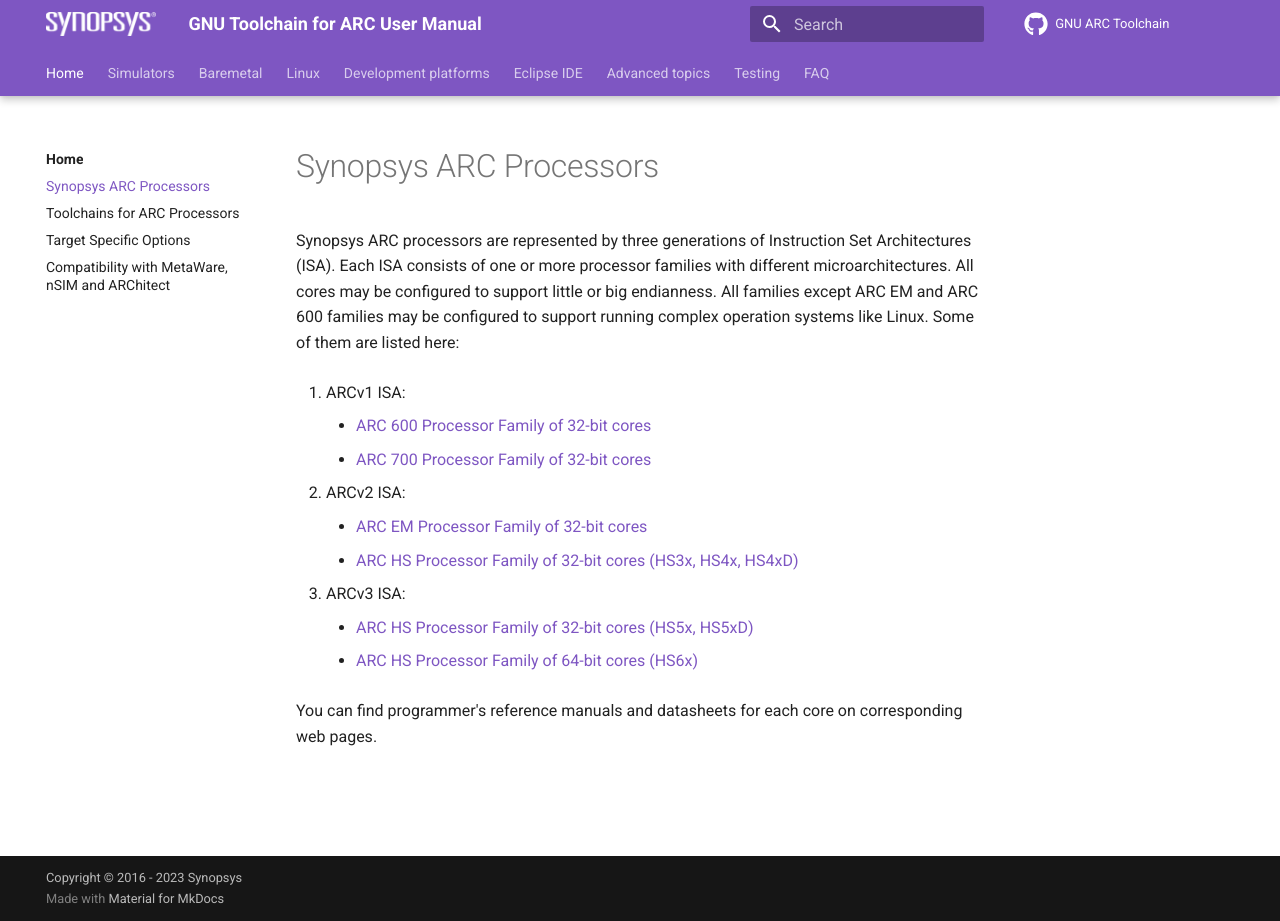
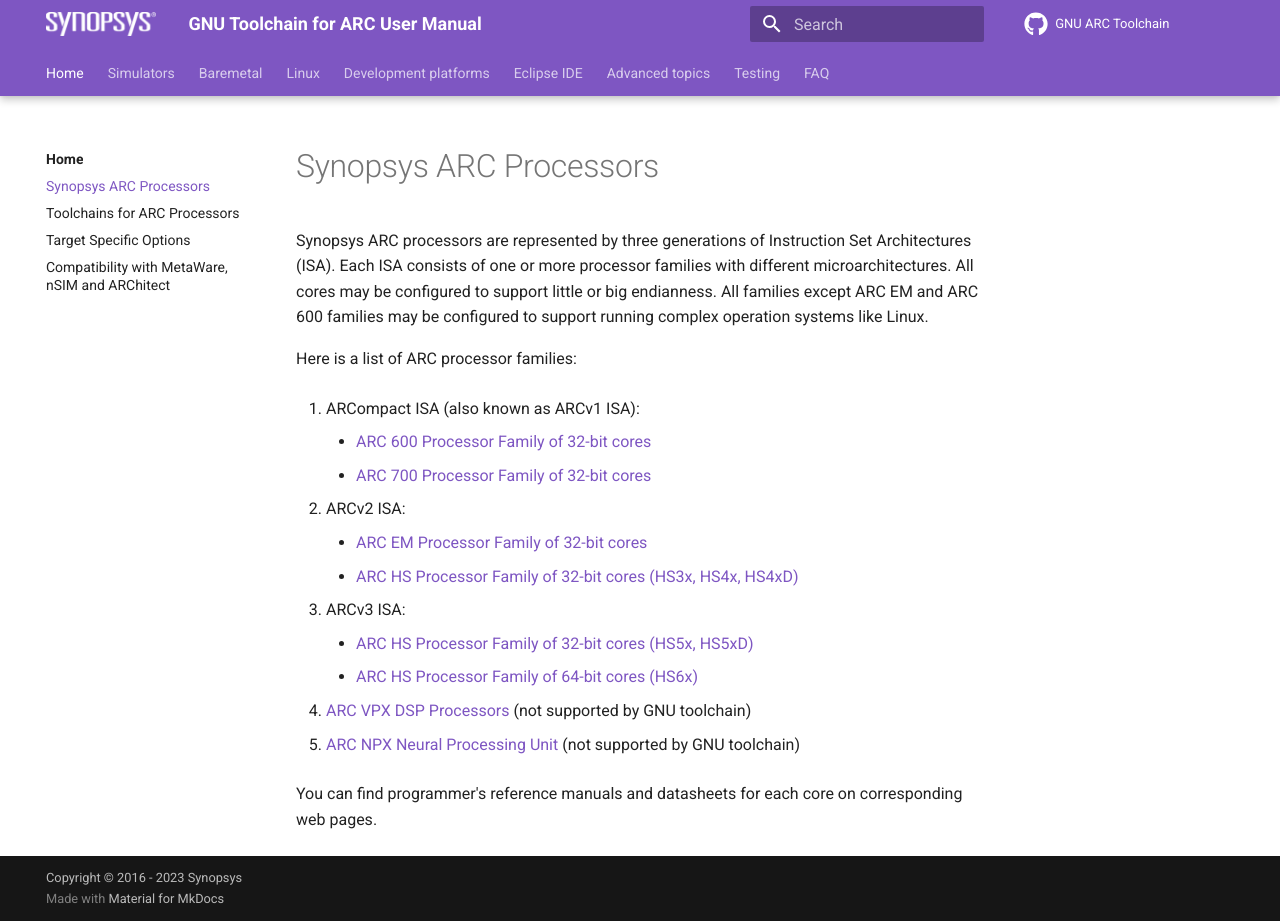
Before and after one commit to foss-for-synopsys-dwc-arc-processors/documentation, an MkDocs documentation site: the page built from docs/general/processors.md, in a window 1280 px wide and 921 px high. Built offline with MkDocs 1.6.1 and Material for MkDocs 9.7.7, drawn with Linux system fonts in a browser that asks for light colours; comment, search, counter and statistics services are not loaded.

Commit message:
Add information about ARC VPX and ARC NPX

```diff
--- a/docs/general/processors.md
+++ b/docs/general/processors.md
@@ -3,9 +3,11 @@
 Synopsys ARC processors are represented by three generations of Instruction Set Architectures (ISA).
 Each ISA consists of one or more processor families with different microarchitectures. All cores may be
 configured to support little or big endianness. All families except ARC EM and ARC 600 families may be configured to support
-running complex operation systems like Linux. Some of them are listed here:
+running complex operation systems like Linux.
 
-1. ARCv1 ISA:
+Here is a list of ARC processor families:
+
+1. ARCompact ISA (also known as ARCv1 ISA):
 
     * [ARC 600 Processor Family of 32-bit cores](https://www.synopsys.com/designware-ip/processor-solutions/arc-600-family.html)
     * [ARC 700 Processor Family of 32-bit cores](https://www.synopsys.com/designware-ip/processor-solutions/arc-700-family.html)
@@ -20,4 +22,8 @@
     * [ARC HS Processor Family of 32-bit cores (HS5x, HS5xD)](https://www.synopsys.com/dw/ipdir.php?ds=arc-HS5x-processors)
     * [ARC HS Processor Family of 64-bit cores (HS6x)](https://www.synopsys.com/dw/ipdir.php?ds=arc-HS5x-processors)
 
+4. [ARC VPX DSP Processors](https://www.synopsys.com/designware-ip/processor-solutions/arc-vpx-dsp-family.html) (not supported by GNU toolchain)
+
+5. [ARC NPX Neural Processing Unit](https://www.synopsys.com/designware-ip/processor-solutions/arc-npx-family.html) (not supported by GNU toolchain)
+
 You can find programmer's reference manuals and datasheets for each core on corresponding web pages.
```
